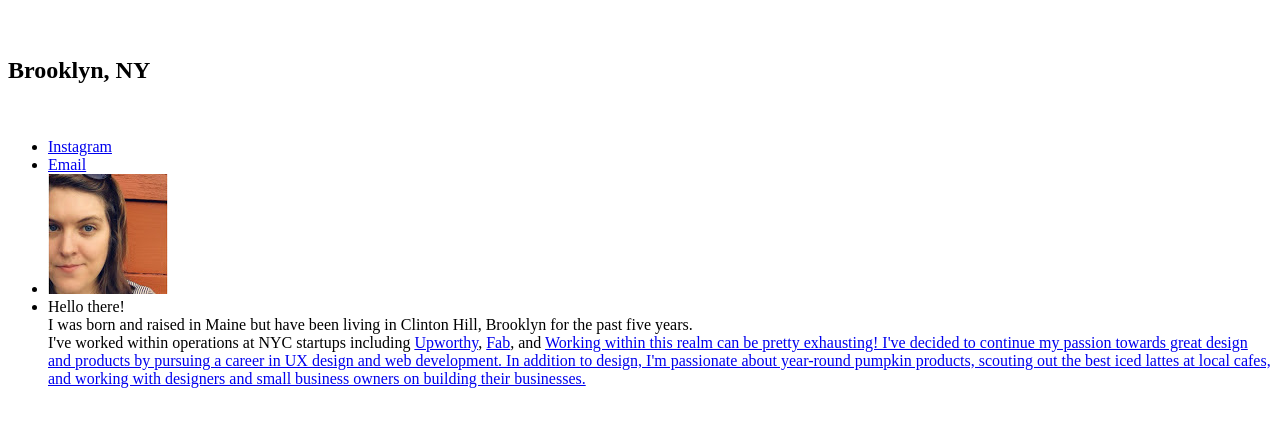
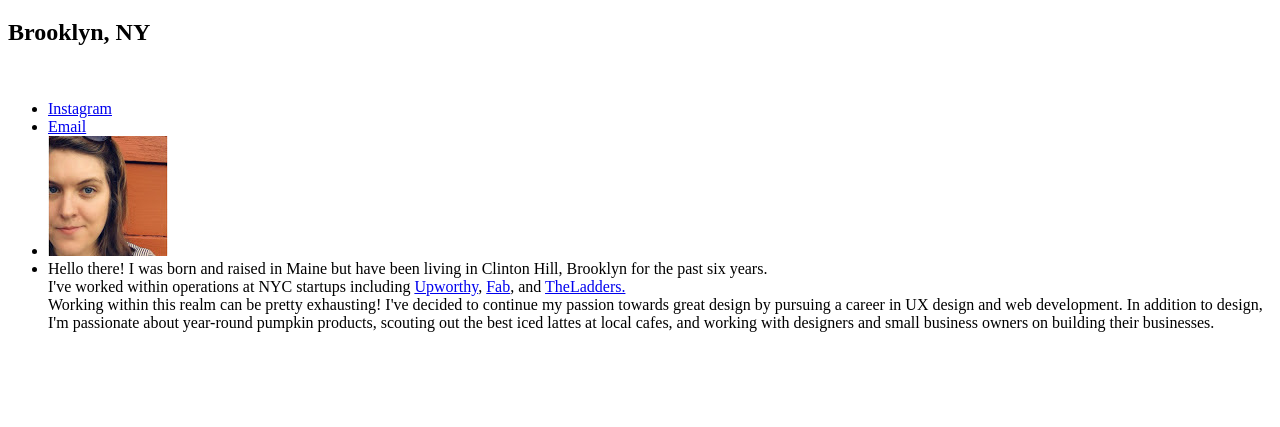
Before and after one commit to nicolefortin/nicolefortin.github.io, a plain HTML site: page index.html in a window 1280 px wide. Shown: the part 61-488 px from the top of the page. Drawn offline with Linux system fonts and the light colour scheme.

Commit message:
link fix

```diff
--- a/index.html
+++ b/index.html
@@ -4,28 +4,27 @@
   <head>
     <meta charset="UTF-8">
     <title>Nicole Fortin</title>
+
   </head>
   <body>
-    <h1>Nicole Fortin</h1><br>
+    <h1>Nicole Fortin</h1>
     <h2>Brooklyn, NY</h2><br>
     <ul>
     <li><a href='http://www.instagram.com/nicole7285'>Instagram</a></li>
     <li><a href=’mailto:nicole7285@gmail.com’>Email</a></li>
     <li><img src='nicole.jpg' alt='Nicole'></li>
-    <li>Hello there!<br>
-      I was born and raised in Maine but have been living in Clinton Hill,
-      Brooklyn for the past five years.<br>
+    <li>Hello there! I was born and raised in Maine but have been living in Clinton Hill,
+      Brooklyn for the past six years.<br>
       I've worked within operations at NYC startups including
       <a href='http://www.upworthy.com'>Upworthy</a>,
       <a href='http://www.fab.com'>Fab</a>, and
-      <a href='http://www.theladders.com'TheLadders.</a>
+      <a href='http://www.theladders.com'>TheLadders.</a><br>
         Working within this realm can be pretty exhausting! I've decided to continue
-        my passion towards great design and products by pursuing a career
-        in UX design and web development.
-        In addition to design, I'm passionate about
-        year-round pumpkin products, scouting out the best iced lattes at local
+        my passion towards great design by pursuing a career in UX design and web development.
+        In addition to design, I'm passionate about year-round pumpkin products, scouting out the best iced lattes at local
         cafes, and working with designers and small business owners on building
         their businesses.</li>
-        </ul
+      </ul>
+      </p>
   </body>
 </html>
```
